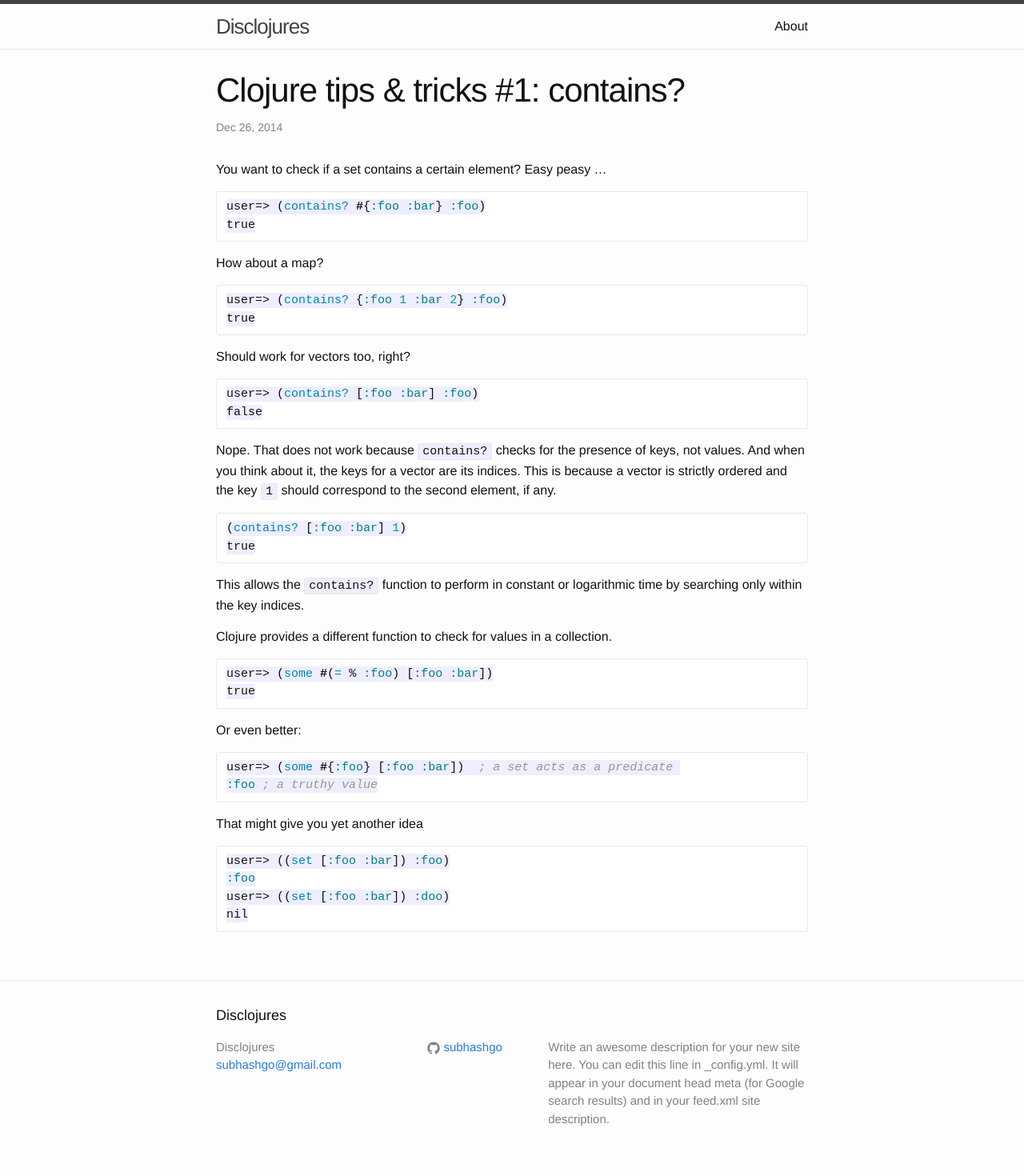
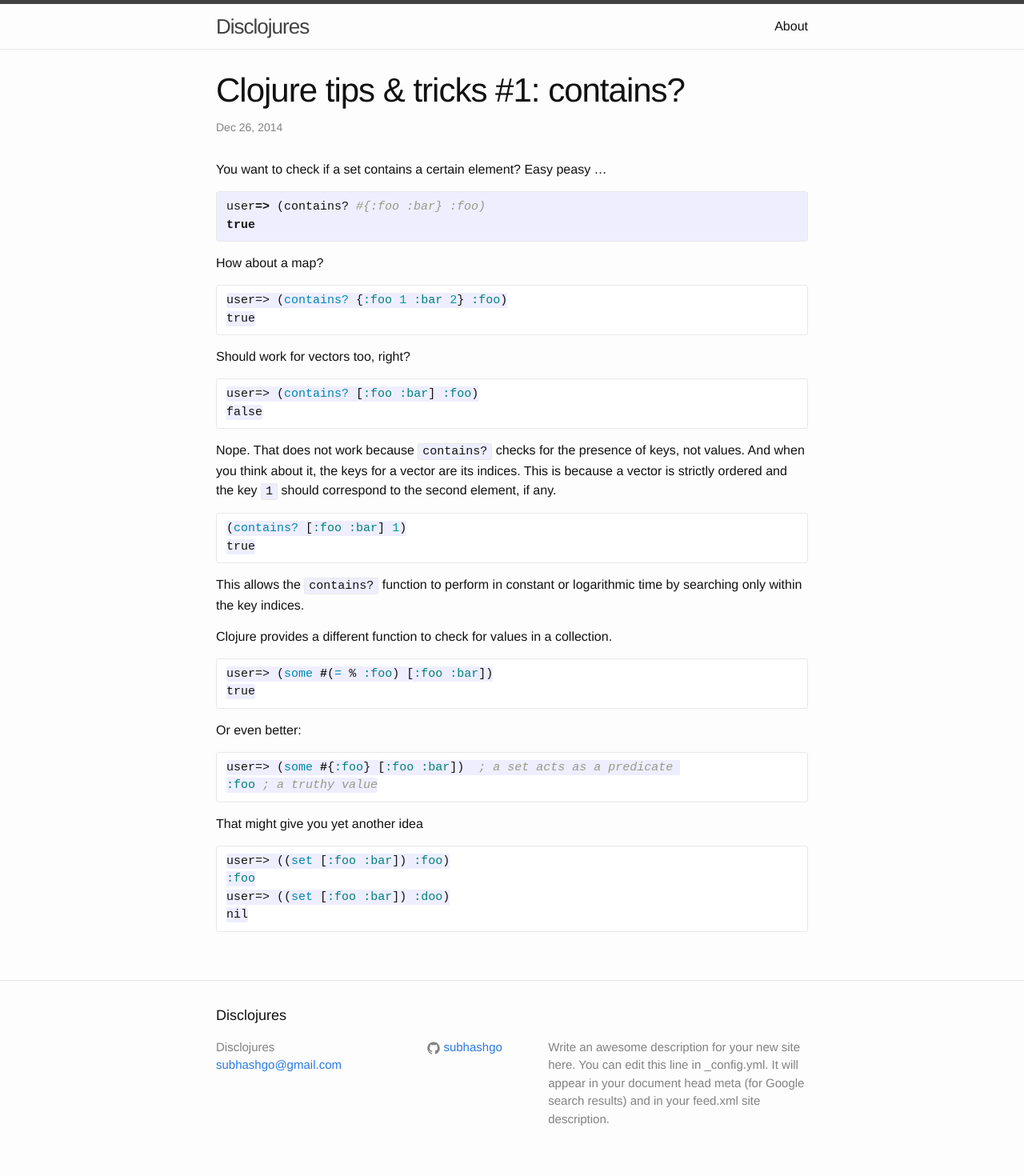
Before and after one commit to subhash/subhash.github.io, a Jekyll site: the page built from _posts/2014-12-26-clojure-tips-1.markdown, in a window 1280 px wide. Shown: the whole page at 80% size. Built offline with Jekyll 4.4.1, drawn with Linux system fonts in a browser that asks for light colours.

Commit message:
Testing highlight

````diff
--- a/_posts/2014-12-26-clojure-tips-1.markdown
+++ b/_posts/2014-12-26-clojure-tips-1.markdown
@@ -6,10 +6,11 @@ categories: clojure.core
 ---
 
 You want to check if a set contains a certain element? Easy peasy ...
-```clojure
+{% highlight ruby %}
 user=> (contains? #{:foo :bar} :foo)
 true
-```
+{% endhighlight %}
+
 How about a map?
 ```clojure
 user=> (contains? {:foo 1 :bar 2} :foo)
````
